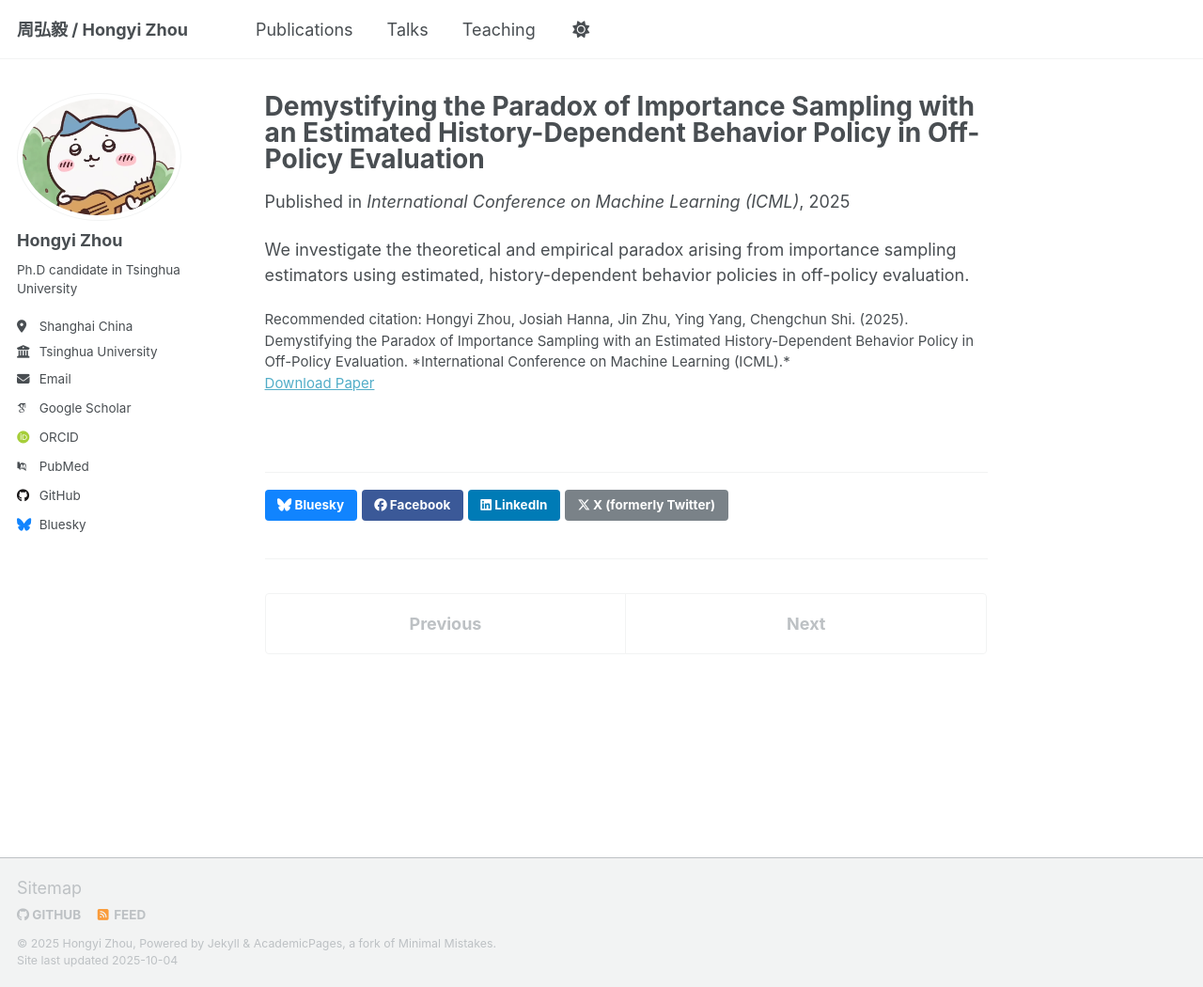
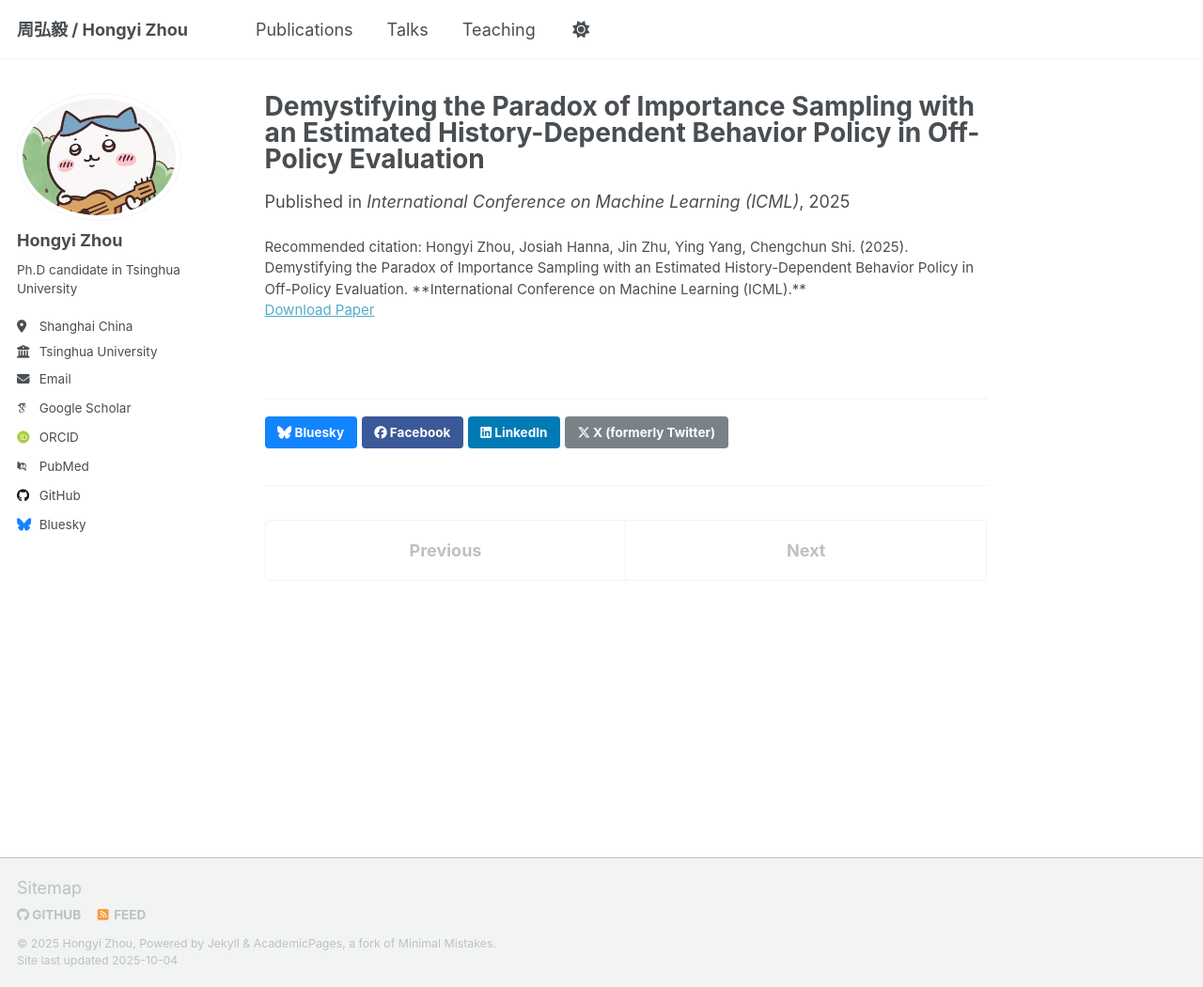
Before and after one commit to Hong-yiZhou/hong-yiZhou.github.io, a Jekyll site: the page built from _publications/2025-05-01-Demystifying.md, in a window 1280 px wide and 1050 px high. Shown: the whole window at 94% size. Built offline with Jekyll 4.4.1, drawn with Linux system fonts in a browser that asks for light colours; some web fonts are replaced; a script that is not in the unit is left out.

Commit message:
Update 2025-05-01-Demystifying.md

```diff
--- a/_publications/2025-05-01-Demystifying.md
+++ b/_publications/2025-05-01-Demystifying.md
@@ -5,7 +5,5 @@ permalink: /publication/is-paradox-ope
 date: 2025-05-01
 venue: "International Conference on Machine Learning (ICML)"
 paperurl: ""
-citation: "Hongyi Zhou, Josiah Hanna, Jin Zhu, Ying Yang, Chengchun Shi. (2025). Demystifying the Paradox of Importance Sampling with an Estimated History-Dependent Behavior Policy in Off-Policy Evaluation. *International Conference on Machine Learning (ICML).*"
+citation: "Hongyi Zhou, Josiah Hanna, Jin Zhu, Ying Yang, Chengchun Shi. (2025). Demystifying the Paradox of Importance Sampling with an Estimated History-Dependent Behavior Policy in Off-Policy Evaluation. **International Conference on Machine Learning (ICML).**"
 ---
-
-We investigate the theoretical and empirical paradox arising from importance sampling estimators using estimated, history-dependent behavior policies in off-policy evaluation.
```
